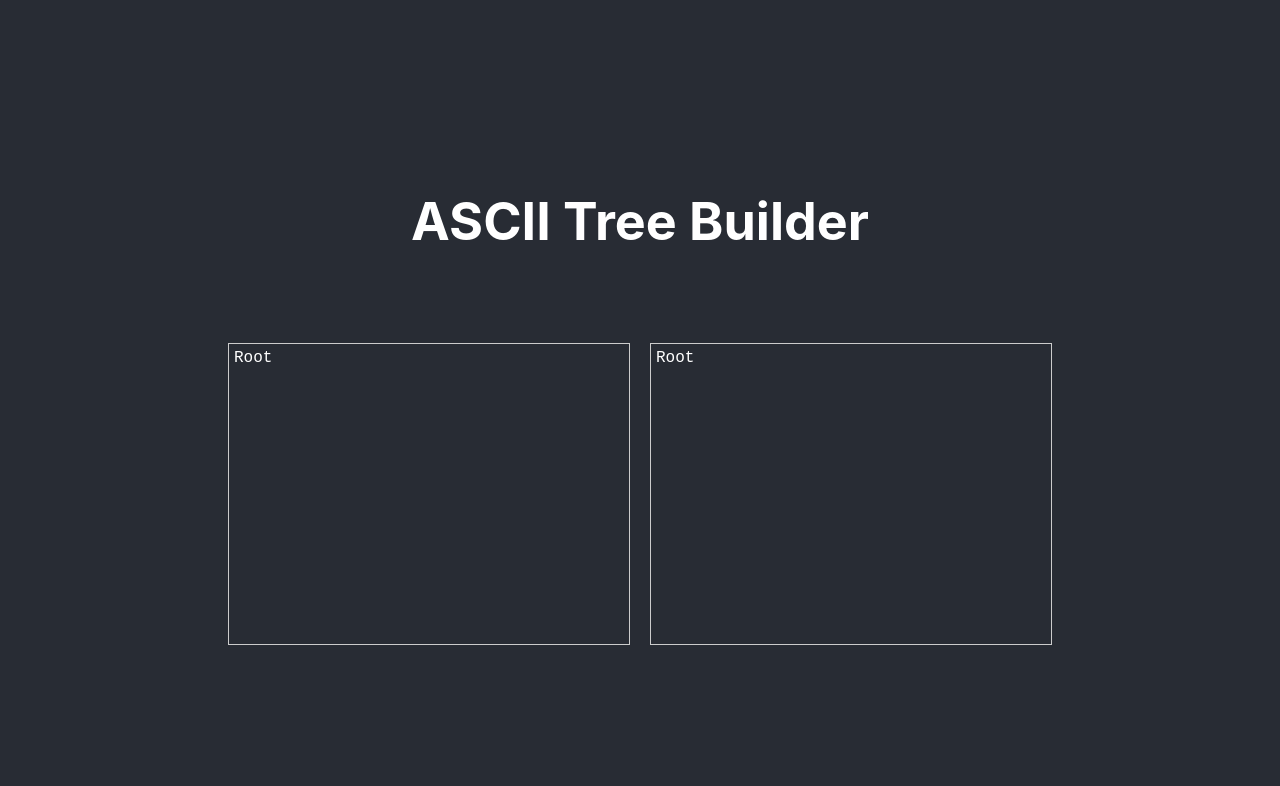
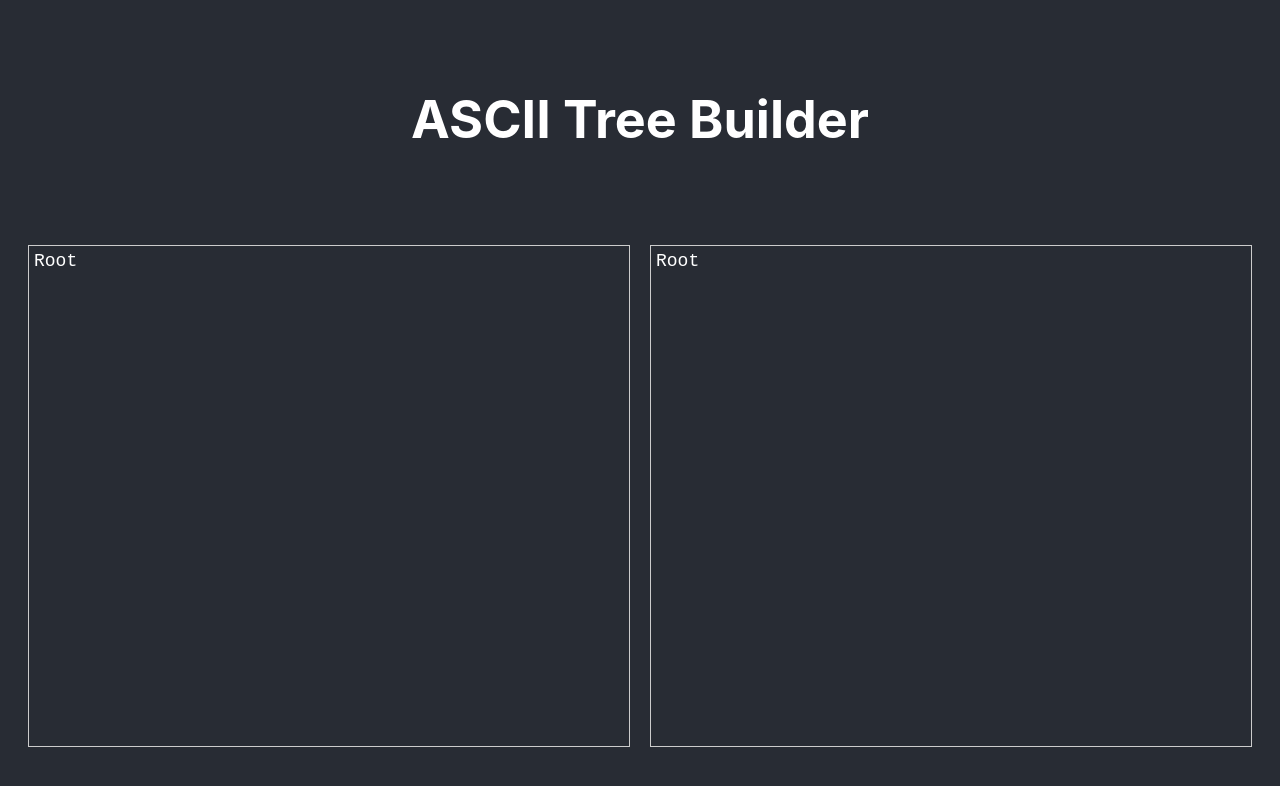
Before and after one commit to chdonncha/ascii-tree-builder-old, a React (Create React App) app in the folder ascii-tree-builder/: page / in a window 1280 px wide. Shown: the top 786 px of the page. Built offline with nearby package versions, Linux system fonts and the light colour scheme.

Commit message:
Add UX Improvements

```diff
--- a/ascii-tree-builder/src/App.scss
+++ b/ascii-tree-builder/src/App.scss
@@ -1,16 +1,5 @@
 .App {
   text-align: center;
-}
-
-.App-logo {
-  height: 40vmin;
-  pointer-events: none;
-}
-
-@media (prefers-reduced-motion: no-preference) {
-  .App-logo {
-    animation: App-logo-spin infinite 20s linear;
-  }
 }
 
 .App-header {
@@ -28,26 +17,6 @@
   color: #61dafb;
 }
 
-@keyframes App-logo-spin {
-  from {
-    transform: rotate(0deg);
-  }
-  to {
-    transform: rotate(360deg);
-  }
-}
-
-.main-text-box {
-  width: 500px;
-  height: 500px;
-}
-
-.textarea-style {
-  width: 80%;
-  height: 200px;
-  font-size: 16px;
-}
-
 .button-style {
   font-size: 16px;
   padding: 10px 20px;
--- a/ascii-tree-builder/src/components/TreeBuilder/TreeBuilder.scss
+++ b/ascii-tree-builder/src/components/TreeBuilder/TreeBuilder.scss
@@ -2,14 +2,14 @@
   display: flex;
 }
 
-.left-panel {
+.input-box {
   display: flex;
   flex-direction: column;
 }
 
 .button-container {
   height: 50px;
-  margin-bottom: 5px;
+  margin-bottom: 10px;
 }
 
 .row-list, .output-box {
@@ -17,10 +17,10 @@
   padding: 0;
   margin: 0;
   font-family: monospace;
-  font-size: 16px;
+  font-size: 18px;
   border: 1px solid #ccc;
-  width: 400px;
-  height: 300px;
+  width: 600px;
+  height: 500px;
   overflow-y: auto;
 }
 
@@ -32,16 +32,12 @@
 
 .output-box {
   white-space: pre-wrap;
-  max-width: 400px;
-  height: 300px;
   overflow-y: auto;
   text-align: left;
   margin-left: 20px;
-  margin-top: 55px;
-  font-size: 16px;
+  margin-top: 60px;
   border: 1px solid #ccc;
 }
-
 
 .output-content {
   padding: 5px;
--- a/ascii-tree-builder/src/components/TreeBuilder/TreeBuilder.tsx
+++ b/ascii-tree-builder/src/components/TreeBuilder/TreeBuilder.tsx
@@ -72,7 +72,7 @@ const TreeBuilder: React.FC = () => {
 
   return (
     <div className="container">
-      <div className="left-panel">
+      <div className="input-box">
         <div className="button-container">
           <button className={`button-style ${selectedRow < 0 ? 'hidden-button' : ''}`} onClick={addFolder}>
             Add Folder
```
